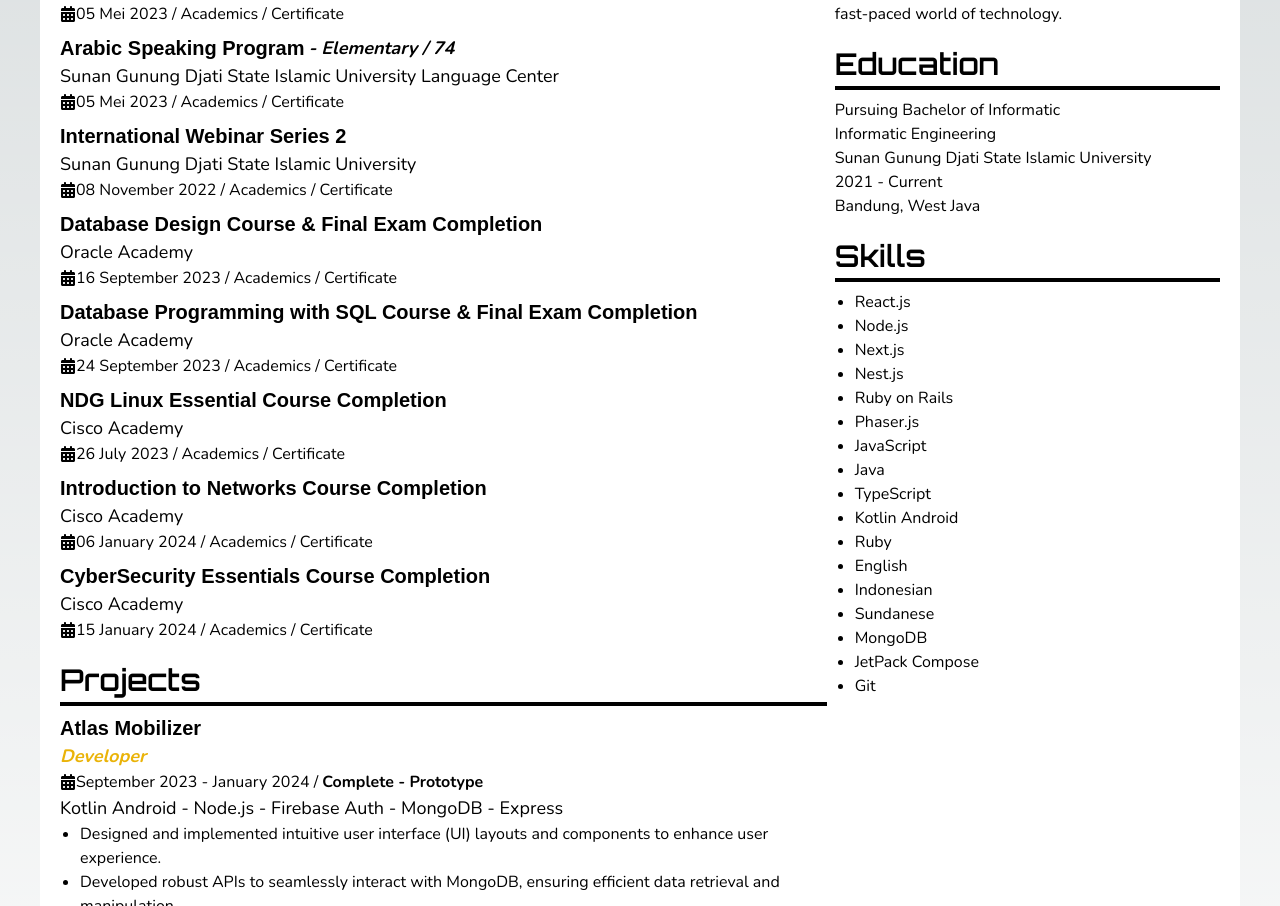
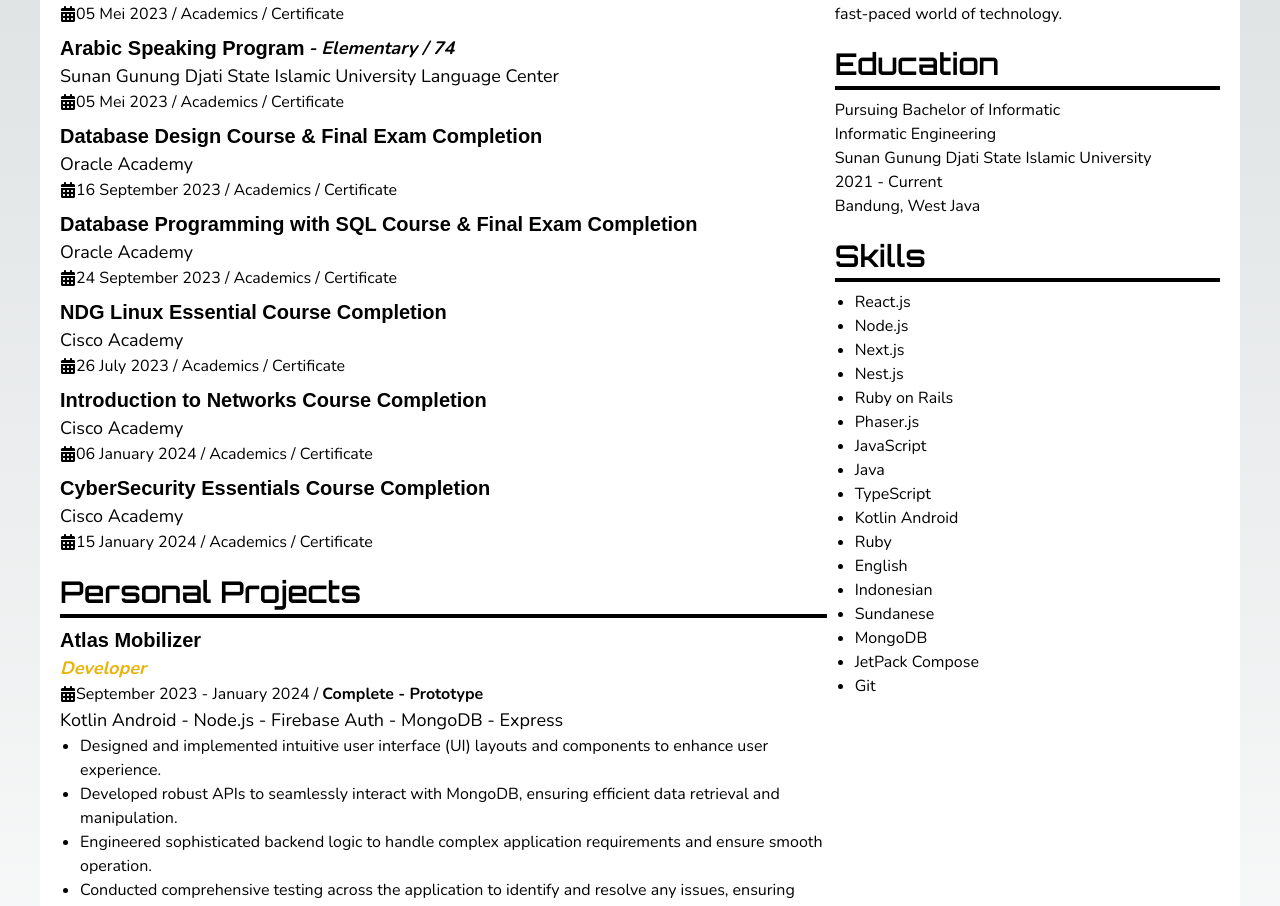
Before and after one commit to Dan-Koyuki/Next.js-Profile, a Next.js app: page /resume in a window 1280 px wide. Shown: the part 402-1308 px from the top of the page. Built offline with nearby package versions, Linux system fonts and the light colour scheme.

Commit message:
trying to put folder style

```diff
--- a/src/app/home/page.tsx
+++ b/src/app/home/page.tsx
@@ -53,7 +53,7 @@ const Home = () => {
       </div>
 
       <div id="portfolio-section">
-        <Portfolio />2
+        <Portfolio />
       </div>
 
       <div id="archivement">
--- a/src/app/home/portfolio.home.jsx
+++ b/src/app/home/portfolio.home.jsx
@@ -1,12 +1,34 @@
-import React from 'react'
+'use client'
+import React, { useState } from 'react'
+import { MyPortfolio } from '../utils/project.portfolio';
+import Image from 'next/image'
 
 const Portfolio = () => {
+  const [hovered, isHovered] = useState(true);
   return (
-    <div>
+    <div className="flex flex-col items-center">
       <h1 className="text-4xl p-2 border-gray-600 rounded-2xl w-full text-center font-extrabold">
         Portfolio
       </h1>
-
+      <div className="w-11/12 flex flex-wrap justify-center items-center gap-3 py-2">
+        {MyPortfolio.map((project, index) => (
+          <div>
+            <div
+              key={index}
+              className="w-1/4"
+            >
+              <Image
+                src={hovered ? project.folder : project.folderhover}
+                alt={project.name}
+                width={2048}
+                height={1536}
+                onMouseEnter={() => isHovered(false)}
+                onMouseLeave={() => isHovered(true)}
+              />
+            </div>
+          </div>
+        ))}
+      </div>
     </div>
   );
 }
--- a/src/app/resume/project.resume.tsx
+++ b/src/app/resume/project.resume.tsx
@@ -6,7 +6,7 @@ const Project = () => {
   return (
     <div className="font-Nunito">
       <h1 className="border-b-4 border-black text-3xl pb-1 mt-5 mb-2 font-Orbitron font-bold">
-        Projects
+        Personal Projects
       </h1>
       {MyProject.map((project, index) => (
         <div key={index} className="mt-2">
--- a/src/app/utils/myArchive.ts
+++ b/src/app/utils/myArchive.ts
@@ -39,13 +39,6 @@ export const MyArchivement : Archive[] = [
     recognition: 'Certificate'
   },
   {
-    name: 'International Webinar Series 2',
-    agency: 'Sunan Gunung Djati State Islamic University',
-    dateReceived: '08 November 2022',
-    type: 'Academics',
-    recognition: 'Certificate'
-  },
-  {
     name: 'Database Design Course & Final Exam Completion',
     agency: 'Oracle Academy',
     dateReceived: '16 September 2023',
--- /dev/null
+++ b/src/app/utils/portfolio.modal.tsx
@@ -0,0 +1,14 @@
+'use client'
+import React from 'react'
+
+type PortfolioProps = {
+
+}
+
+const ModalPortfolio = ({}: PortfolioProps) => {
+  return (
+    <div>ModalPortfolio</div>
+  )
+}
+
+export default ModalPortfolio
--- a/src/app/utils/project.portfolio.ts
+++ b/src/app/utils/project.portfolio.ts
@@ -5,7 +5,7 @@ interface PortfolioModel extends Project {
   folderhover?: string;
 }
 
-export const Portfolio: PortfolioModel[] = [
+export const MyPortfolio: PortfolioModel[] = [
   {
     name: "Atlas Mobilizer",
     role: "Developer",
@@ -42,5 +42,7 @@ export const Portfolio: PortfolioModel[] = [
     teamMembers: ["M. Iqbal Fauzi as Tester"],
     folder:
       "https://res.cloudinary.com/dankoyuki/image/upload/v1709124995/folderIcons/ioyaagbcjeemd1cx7yf4.png",
+    folderhover:
+      "https://res.cloudinary.com/dankoyuki/image/upload/v1707297386/Custom%20Card/y3w0jiimhvxvu8mufqtq.png",
   },
 ];
```
